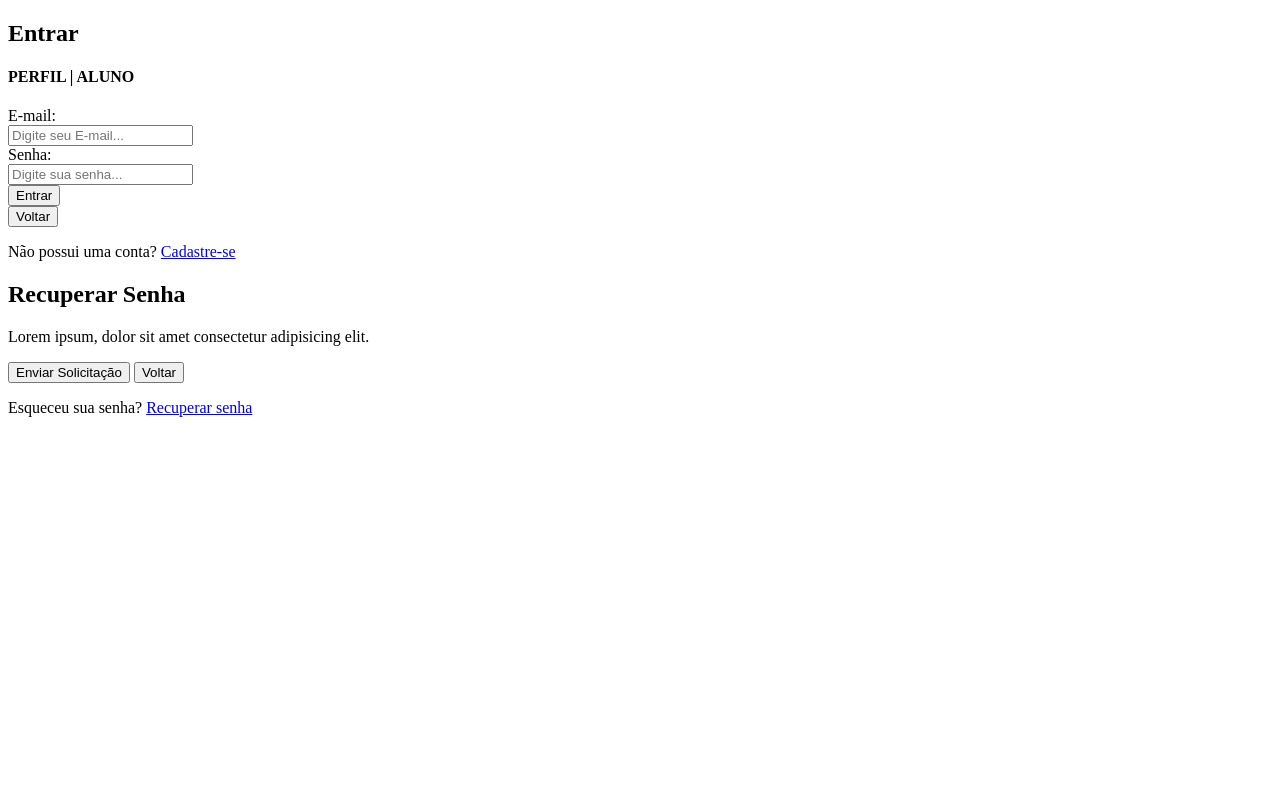
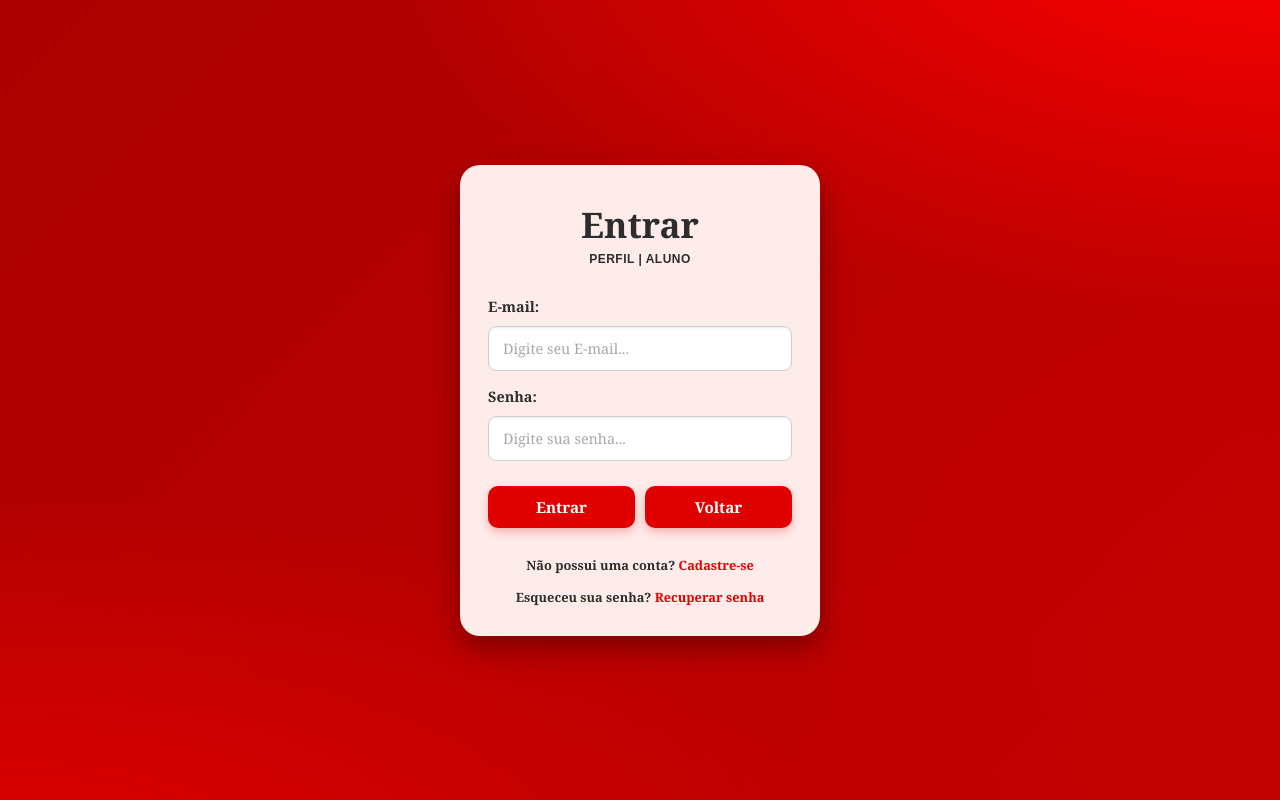
Before and after one commit to Localiza-Mais-603/localiza-mais-senai, a Flask app: page /login/usuario in a window 1280 px wide. Run offline with Flask 3, Linux system fonts and the light colour scheme.

Commit message:
style: adiciona estilos pra pagina de cadastro e login do usuario

```diff
--- /dev/null
+++ b/static/css/login_usuario.css
@@ -0,0 +1,279 @@
+:root {
+    /* Cores principais */
+    --vermelho-principal: #FF0000;
+    --vermelho-escuro: #E00000;
+    --vermelho-medio: #C20000;
+    --vermelho-profundo: #AC0101;
+
+    /* Cores neutras */
+    --branco: #FFFFFF;
+    --cinza-claro: #E8E8E8;
+    --cinza-medio: #CFCFCF;
+    --cinza-escuro: #A8A8A8;
+    --preto: #2D2D2D;
+
+    /* Tom rosa/creme suave para o fundo do cartão */
+    --fundo-card: #FDECEA;
+}
+
+/* Reset básico de estilos globais */
+* {
+    margin: 0;
+    padding: 0;
+    box-sizing: border-box;
+    font-family: Georgia, 'Times New Roman', Times, serif;
+}
+
+/* Oculta as tags <br> para evitar desalinhamento da grelha CSS */
+br {
+    display: none;
+}
+
+/* Fundo da página com gradiente em camadas */
+body {
+    min-height: 100vh;
+    display: flex;
+    justify-content: center;
+    align-items: center;
+    background-color: var(--vermelho-profundo);
+    background-image:
+        radial-gradient(ellipse 130% 90% at 100% -10%, var(--vermelho-principal) 0%, transparent 55%),
+        radial-gradient(ellipse 110% 80% at 0% 110%, var(--vermelho-escuro) 0%, transparent 60%),
+        radial-gradient(ellipse 90% 120% at 100% 80%, var(--vermelho-medio) 0%, transparent 65%),
+        linear-gradient(135deg, var(--vermelho-profundo) 0%, var(--vermelho-medio) 100%);
+    background-attachment: fixed;
+    padding: 20px;
+}
+
+/* Cartão central de Login */
+.container-login {
+    background-color: var(--fundo-card);
+    width: 100%;
+    max-width: 360px;
+    padding: 35px 28px 30px 28px;
+    border-radius: 20px;
+    box-shadow: 0 12px 30px rgba(0, 0, 0, 0.35);
+
+    /* Grid de 2 colunas */
+    display: grid;
+    grid-template-columns: 1fr 1fr;
+    gap: 10px;
+    align-items: center;
+    position: relative;
+}
+
+/* Permite que os containers internos compartilhem do mesmo Grid */
+.container-form,
+.container-form form,
+.container-go-back {
+    display: contents;
+}
+
+/* Cabeçalho - Ordem 1 */
+.container-header {
+    grid-column: 1 / -1;
+    order: 1;
+    text-align: center;
+    margin-bottom: 15px;
+}
+
+.container-header h1 {
+    font-size: 2.2rem;
+    color: var(--preto);
+    font-weight: bold;
+    margin-bottom: 4px;
+}
+
+.container-header h4 {
+    font-family: Arial, Helvetica, sans-serif;
+    font-size: 0.75rem;
+    color: var(--preto);
+    font-weight: bold;
+    letter-spacing: 0.5px;
+    text-transform: uppercase;
+}
+
+/* Campos do Formulário - Ordem 2 a 5 */
+.container-form label {
+    grid-column: 1 / -1;
+    font-size: 0.9rem;
+    font-weight: bold;
+    color: var(--preto);
+    margin-top: 6px;
+}
+
+label[for="email"] { order: 2; }
+input#email { order: 3; }
+label[for="senha"] { order: 4; }
+input#senha { order: 5; }
+
+.container-form input {
+    grid-column: 1 / -1;
+    width: 100%;
+    padding: 12px 14px;
+    border: 1px solid var(--cinza-medio);
+    border-radius: 8px;
+    background-color: var(--branco);
+    font-size: 0.9rem;
+    color: var(--preto);
+    outline: none;
+    box-shadow: inset 0 1px 2px rgba(0, 0, 0, 0.08);
+    transition: border-color 0.2s ease, box-shadow 0.2s ease;
+}
+
+.container-form input::placeholder {
+    color: var(--cinza-escuro);
+}
+
+.container-form input:focus {
+    border-color: var(--vermelho-principal);
+    box-shadow: 0 0 0 2px var(--vermelho-principal);
+}
+
+/* ==========================================================================
+   BOTÕES "ENTRAR" E "VOLTAR" (Lado a Lado) - Ordem 6
+   ========================================================================== */
+
+/* Coluna 1: Botão Entrar */
+form .botao {
+    grid-column: 1;
+    order: 6;
+    margin-top: 15px;
+    margin-bottom: 10px;
+}
+
+/* Coluna 2: Link Voltar estilizado como botão */
+.container-go-back > a:not(.link-secundario) {
+    grid-column: 2;
+    order: 6;
+    margin-top: 15px;
+    margin-bottom: 10px;
+}
+
+/* Estilação unificada para o botão "Entrar" e o link "Voltar" */
+.botao,
+.container-go-back > a:not(.link-secundario) {
+    height: 42px;
+    width: 100%;
+    background-color: var(--vermelho-escuro);
+    color: var(--branco);
+    border: none;
+    border-radius: 10px;
+    font-family: Georgia, 'Times New Roman', Times, serif;
+    font-size: 0.95rem;
+    font-weight: bold;
+    text-align: center;
+    text-decoration: none;
+    display: flex;
+    align-items: center;
+    justify-content: center;
+    cursor: pointer;
+    outline: none;
+    box-shadow: 0 4px 10px rgba(224, 0, 0, 0.25);
+    transition: background-color 0.2s ease, transform 0.1s ease, box-shadow 0.2s ease;
+}
+
+.botao:hover,
+.container-go-back > a:not(.link-secundario):hover {
+    background-color: var(--vermelho-profundo);
+    box-shadow: 0 6px 14px rgba(172, 1, 1, 0.35);
+}
+
+.botao:active,
+.container-go-back > a:not(.link-secundario):active {
+    transform: scale(0.97);
+}
+
+/* ==========================================================================
+   LINKS DE NAVEGAÇÃO (Abaixo dos Botões) - Ordem 7 e 8
+   ========================================================================== */
+
+.container-go-back p {
+    grid-column: 1 / -1;
+    text-align: center;
+    font-size: 0.8rem;
+    color: var(--preto);
+    font-weight: bold;
+}
+
+/* Texto 1: Cadastre-se */
+.container-form .container-go-back:nth-of-type(1) p {
+    order: 7;
+    margin-top: 8px;
+}
+
+/* Texto 2: Recuperar senha */
+.container-form .container-go-back:nth-of-type(2) p {
+    order: 8;
+    margin-top: 4px;
+}
+
+.link-secundario {
+    text-decoration: none;
+    color: var(--vermelho-escuro);
+    font-weight: bold;
+    transition: color 0.2s ease;
+}
+
+.link-secundario:hover {
+    color: var(--vermelho-profundo);
+    text-decoration: underline;
+}
+
+/* ==========================================================================
+   POPUP DE RECUPERAR SENHA (Estrutura Modal)
+   ========================================================================== */
+
+.container-go-back > div {
+    display: none; /* Altere para 'flex' via JS para exibir */
+    position: fixed;
+    top: 50%;
+    left: 50%;
+    transform: translate(-50%, -50%);
+    width: 90%;
+    max-width: 320px;
+    background-color: var(--branco);
+    padding: 24px 20px;
+    border-radius: 16px;
+    box-shadow: 0 10px 30px rgba(0, 0, 0, 0.4);
+    z-index: 1000;
+    flex-direction: column;
+    align-items: center;
+    text-align: center;
+    gap: 12px;
+}
+
+.container-go-back > div h2 {
+    font-size: 1.3rem;
+    color: var(--preto);
+}
+
+.container-go-back > div p {
+    font-size: 0.85rem;
+    color: var(--preto);
+    font-weight: normal;
+    margin: 0;
+}
+
+.container-go-back > div a {
+    width: 100%;
+    text-decoration: none;
+}
+
+.container-go-back > div button {
+    width: 100%;
+    height: 38px;
+    border: none;
+    border-radius: 8px;
+    background-color: var(--vermelho-escuro);
+    color: var(--branco);
+    font-family: Georgia, 'Times New Roman', Times, serif;
+    font-weight: bold;
+    font-size: 0.9rem;
+    cursor: pointer;
+    transition: background-color 0.2s ease;
+}
+
+.container-go-back > div button:hover {
+    background-color: var(--vermelho-profundo);
+}
--- a/templates/cadastrar_usuario.html
+++ b/templates/cadastrar_usuario.html
@@ -3,6 +3,7 @@
 <head>
     <meta charset="UTF-8">
     <meta name="viewport" content="width=device-width, initial-scale=1.0">
+     <link rel="stylesheet" href="{{ url_for('static', filename='css/cadastro_usuario.css') }}">
     <title>Cadastro de usuário</title>
 </head>
 <body>
@@ -29,7 +30,7 @@
 
         <p>
             Já possui uma conta?
-            <a href="/login-usuario">Logue.</a>
+            <a href="{{ url_for('pag_login_aluno') }}">Logue.</a>
         </p>
 
         <a href="/">Voltar</a>
--- a/templates/login-usuario.html
+++ b/templates/login-usuario.html
@@ -4,6 +4,7 @@
 <head>
     <meta charset="UTF-8">
     <meta name="viewport" content="width=device-width, initial-scale=1.0">
+    <link rel="stylesheet" href="{{ url_for('static', filename='css/login_usuario.css') }}">
     <title>Fazer login</title>
 </head>
 
@@ -32,7 +33,7 @@
 
         <div class="container-go-back">
 
-            <button type="submit" class="botao">Voltar</button>
+            <a href="{{ url_for('selecionar_perfil') }}">Voltar</a>
 
             <p>Não possui uma conta? <a href="{{ url_for('pag_cadastro') }}" class="link-secundario">Cadastre-se</a></p>
 
```
Also changed, not shown: static/css/cadastro_usuario.css (added, +194 -0 lines).
